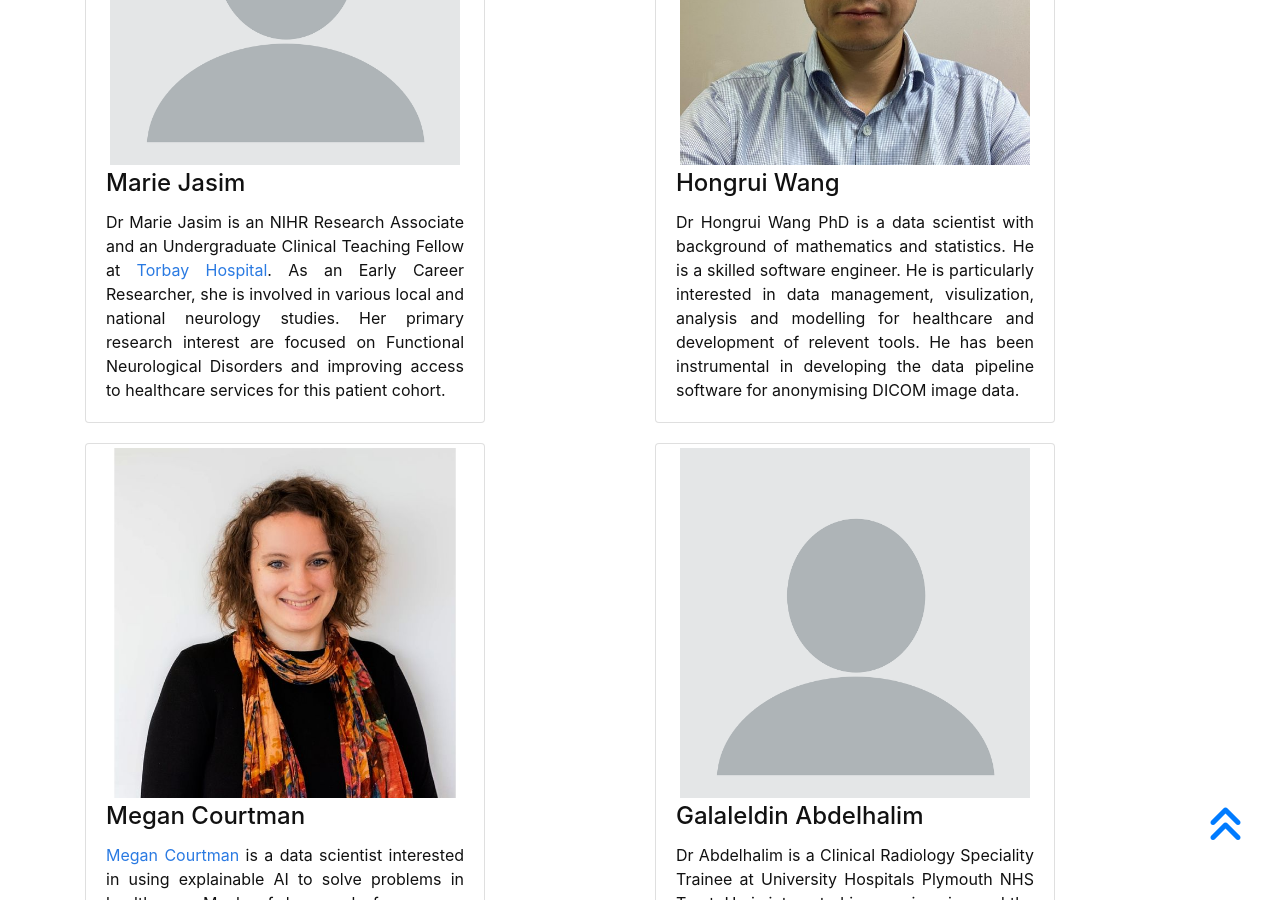
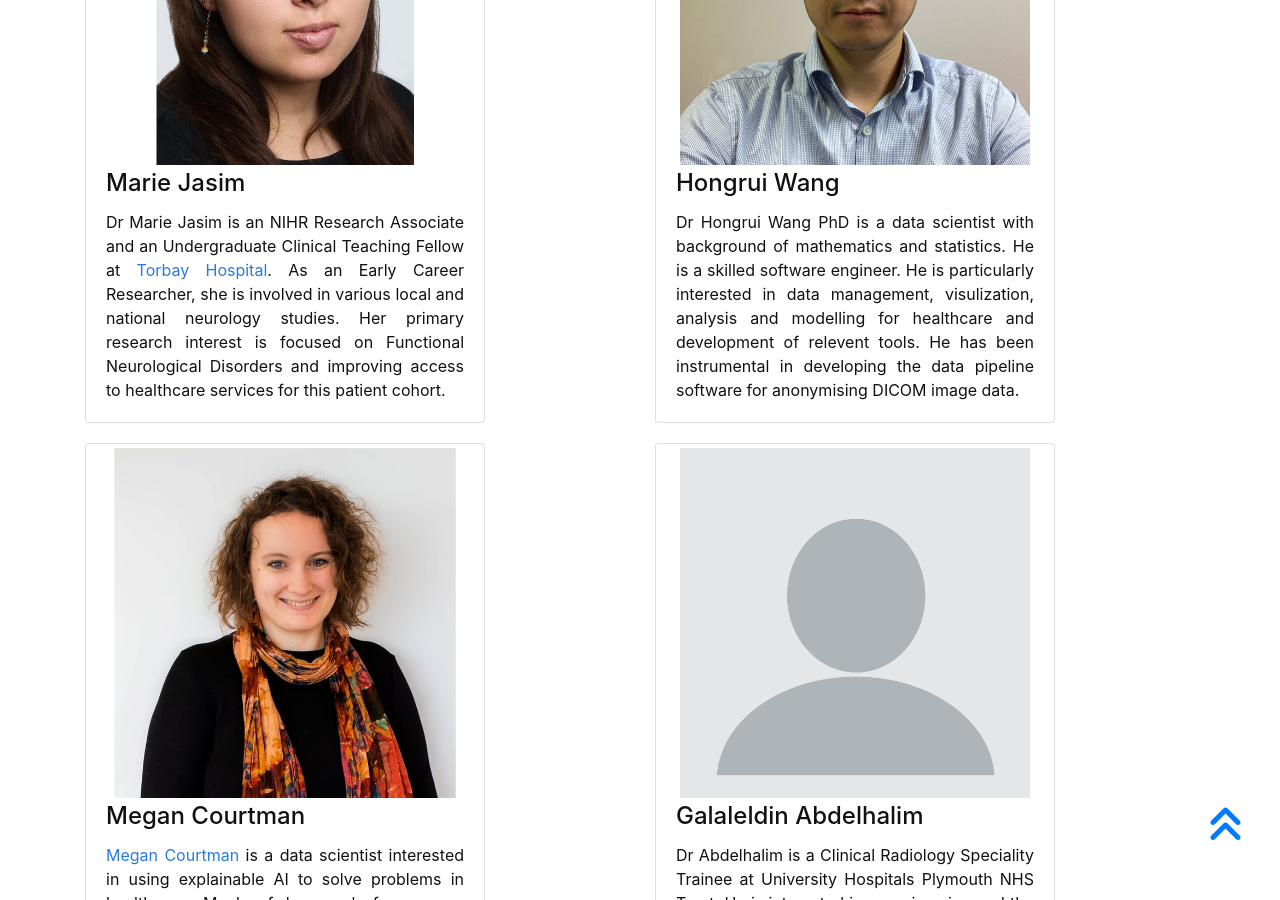
Before and after one commit to sustainsw/sustainsw.github.io, a Jekyll site: the page built from pages/people.md, in a window 1280 px wide and 900 px high, scrolled down 1185 px. Built offline with Jekyll 4.4.1, drawn with Linux system fonts in a browser that asks for light colours.

Commit message:
add image of person

```diff
--- a/pages/people.md
+++ b/pages/people.md
@@ -49,11 +49,11 @@ nav_order: 3
         Clinical Teaching Fellow at <a
         href="https://www.torbayandsouthdevon.nhs.uk/visiting-us/torbay-hospital/">Torbay
         Hospital</a>. As an Early Career Researcher, she is involved in various
-        local and national neurology studies. Her primary research interest are
-        focused on Functional Neurological Disorders and improving access to
+        local and national neurology studies. Her primary research interest is
+         focused on Functional Neurological Disorders and improving access to
         healthcare services for this patient cohort.
         {% endcapture %}
-        {% include person.html name="Marie Jasim" image="/assets/img/blank_profile.png"
+        {% include person.html name="Marie Jasim" image="/assets/img/Marie_Jasim.jpg"
         introduction=intro_marie_jasim %}
 
 
```
Also changed, not shown: README.md (+5 -0 lines), assets/img/Marie_Jasim.jpg (added).
